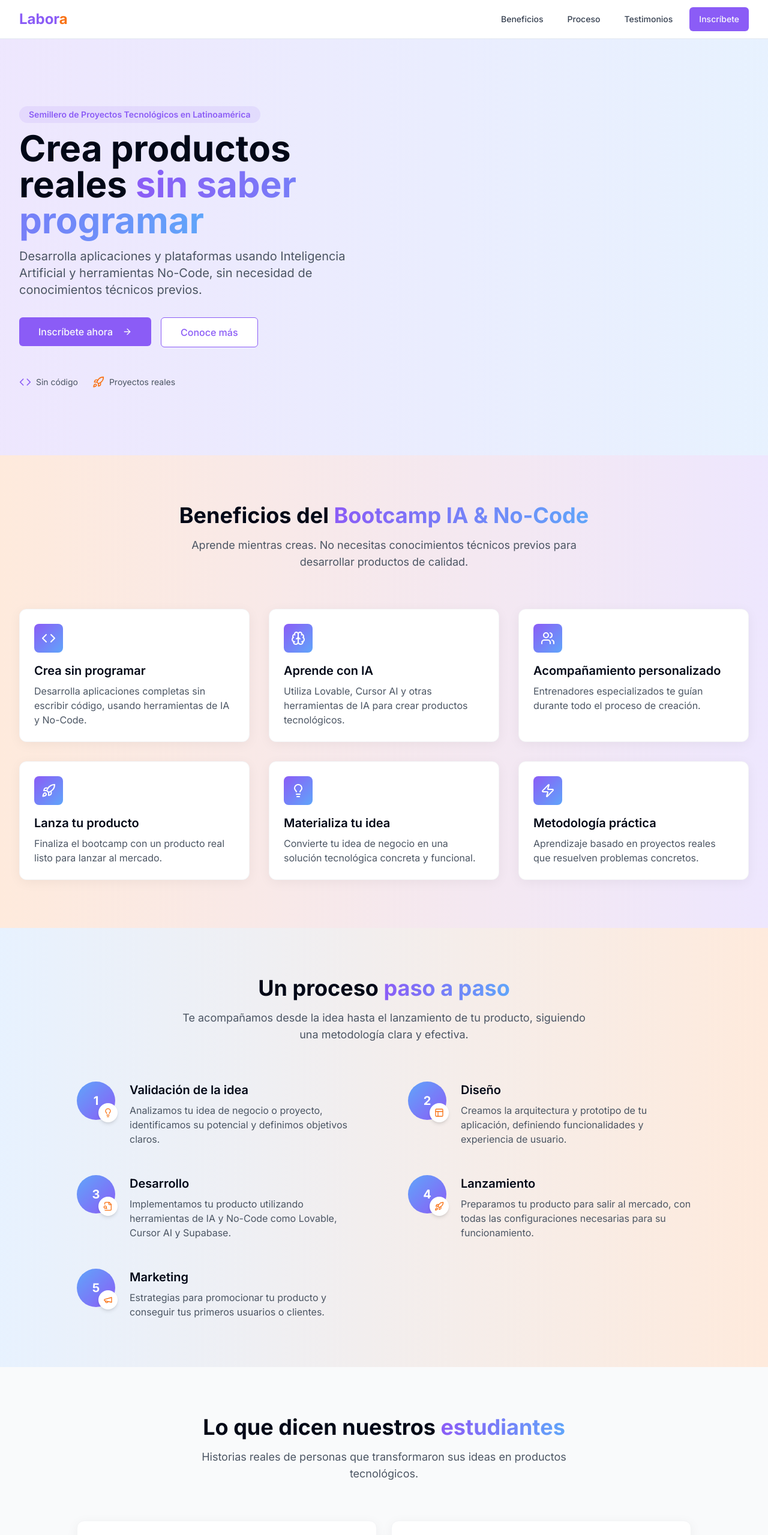
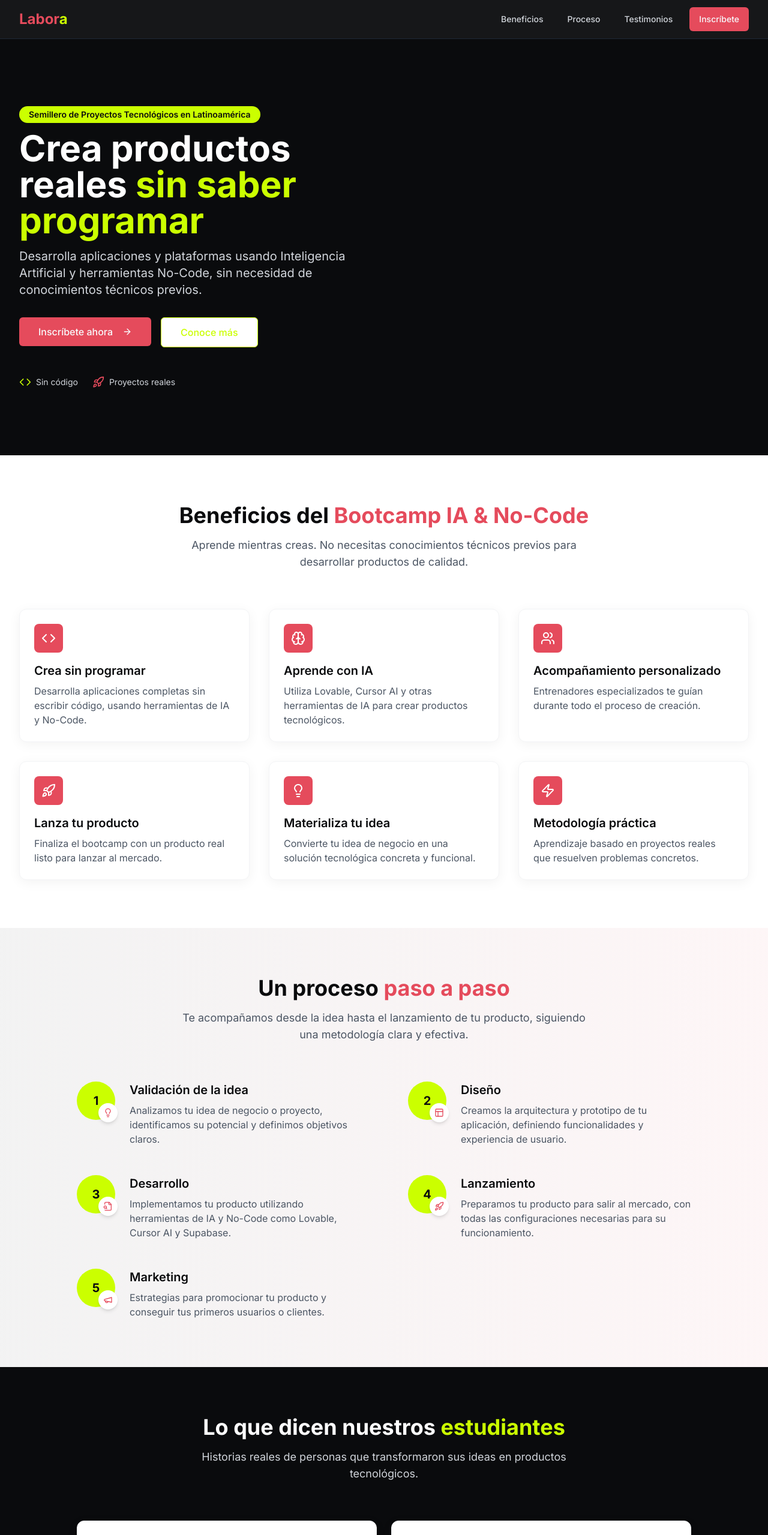
Before and after one commit to brandon-campus/labora-no-code-forge, a React (Vite) app: page / in a window 1280 px wide. Shown: the top 2559 px of the page at 60% size. Built offline with nearby package versions, Linux system fonts and the light colour scheme.

Commit message:
Refactor: Update design and structure
Update the design and structure of the landing page based on the provided specifications, including section layout, content arrangement, and title styling. Implement the specified color palette.

```diff
--- a/src/components/BenefitsSection.tsx
+++ b/src/components/BenefitsSection.tsx
@@ -15,10 +15,10 @@ const BenefitCard = ({ icon, title, description, delay }: BenefitCardProps) => {
       className="p-6 bg-white rounded-xl shadow-sm border border-gray-100 hover:shadow-md transition-shadow animate-fade-in-up testimonial-card"
       style={{ animationDelay: `${delay * 100}ms` }}
     >
-      <div className="w-12 h-12 flex items-center justify-center bg-gradient-to-br from-labora-purple to-labora-blue rounded-lg mb-4 text-white">
+      <div className="w-12 h-12 flex items-center justify-center bg-labora-red rounded-lg mb-4 text-white">
         {icon}
       </div>
-      <h3 className="text-xl font-semibold mb-2">{title}</h3>
+      <h3 className="text-xl font-semibold mb-2 text-labora-dark">{title}</h3>
       <p className="text-gray-600">{description}</p>
     </div>
   );
@@ -68,8 +68,8 @@ const BenefitsSection = () => {
     <section id="beneficios" className="benefits-gradient py-20">
       <div className="container mx-auto px-4 sm:px-6 lg:px-8">
         <div className="text-center mb-16">
-          <h2 className="text-3xl md:text-4xl font-bold mb-4">
-            Beneficios del <span className="gradient-text">Bootcamp IA & No-Code</span>
+          <h2 className="text-3xl md:text-4xl font-bold mb-4 text-labora-dark">
+            Beneficios del <span className="text-labora-red">Bootcamp IA & No-Code</span>
           </h2>
           <p className="text-gray-600 text-lg max-w-2xl mx-auto">
             Aprende mientras creas. No necesitas conocimientos técnicos previos para desarrollar productos de calidad.
--- a/src/components/HeroSection.tsx
+++ b/src/components/HeroSection.tsx
@@ -10,26 +10,26 @@ const HeroSection = () => {
         <div className="grid grid-cols-1 lg:grid-cols-2 gap-10 items-center">
           <div className="space-y-8 animate-fade-in-up lg:pr-10">
             <div>
-              <h2 className="inline-block mb-3 px-4 py-1 bg-labora-purple/10 text-labora-purple rounded-full text-sm font-semibold">
+              <h2 className="inline-block mb-3 px-4 py-1 bg-labora-neon text-labora-dark rounded-full text-sm font-semibold">
                 Semillero de Proyectos Tecnológicos en Latinoamérica
               </h2>
-              <h1 className="text-4xl md:text-5xl lg:text-6xl font-bold leading-tight mb-4">
-                Crea productos reales <span className="gradient-text">sin saber programar</span>
+              <h1 className="text-4xl md:text-5xl lg:text-6xl font-bold leading-tight mb-4 text-white">
+                Crea productos reales <span className="text-labora-neon">sin saber programar</span>
               </h1>
-              <p className="text-gray-600 text-lg md:text-xl mb-6">
+              <p className="text-gray-300 text-lg md:text-xl mb-6">
                 Desarrolla aplicaciones y plataformas usando Inteligencia Artificial y herramientas No-Code, sin necesidad de conocimientos técnicos previos.
               </p>
             </div>
 
             <div className="flex flex-col sm:flex-row gap-4">
               <a href="#contacto">
-                <Button className="bg-labora-purple hover:bg-labora-purple/90 px-8 py-6 text-base font-medium">
+                <Button className="bg-labora-red hover:bg-labora-red/90 px-8 py-6 text-base font-medium">
                   Inscríbete ahora
                   <ArrowRight className="ml-2 h-5 w-5" />
                 </Button>
               </a>
               <a href="#beneficios">
-                <Button variant="outline" className="border-labora-purple text-labora-purple hover:bg-labora-purple/10 px-8 py-6 text-base font-medium">
+                <Button variant="outline" className="border-labora-neon text-labora-neon hover:bg-labora-neon/10 px-8 py-6 text-base font-medium">
                   Conoce más
                 </Button>
               </a>
@@ -37,18 +37,18 @@ const HeroSection = () => {
 
             <div className="flex items-center gap-6 pt-4">
               <div className="flex items-center gap-2">
-                <Code className="h-5 w-5 text-labora-purple" />
-                <span className="text-sm text-gray-600">Sin código</span>
+                <Code className="h-5 w-5 text-labora-neon" />
+                <span className="text-sm text-gray-300">Sin código</span>
               </div>
               <div className="flex items-center gap-2">
-                <Rocket className="h-5 w-5 text-labora-orange" />
-                <span className="text-sm text-gray-600">Proyectos reales</span>
+                <Rocket className="h-5 w-5 text-labora-red" />
+                <span className="text-sm text-gray-300">Proyectos reales</span>
               </div>
             </div>
           </div>
 
           <div className="relative h-[400px] w-full animate-fade-in rounded-2xl overflow-hidden hidden lg:block">
-            <div className="absolute inset-0 bg-gradient-to-br from-labora-purple/20 to-labora-blue/20 rounded-2xl"></div>
+            <div className="absolute inset-0 bg-gradient-to-br from-labora-dark/90 to-labora-dark/70 rounded-2xl"></div>
             <img
               src="https://images.unsplash.com/photo-1581091226825-a6a2a5aee158?ixlib=rb-4.0.3&ixid=M3wxMjA3fDB8MHxwaG90by1wYWdlfHx8fGVufDB8fHx8fA%3D%3D&auto=format&fit=crop&w=2970&q=80"
               alt="Estudiantes aprendiendo tecnología"
--- a/src/components/Navbar.tsx
+++ b/src/components/Navbar.tsx
@@ -11,31 +11,31 @@ const Navbar = () => {
   };
 
   return (
-    <nav className="sticky top-0 w-full bg-white/80 backdrop-blur-md z-50 border-b">
+    <nav className="sticky top-0 w-full bg-labora-dark/95 backdrop-blur-md z-50 border-b border-gray-800">
       <div className="container mx-auto px-4 sm:px-6 lg:px-8">
         <div className="flex items-center justify-between h-16">
           <div className="flex items-center">
             <a href="#" className="flex-shrink-0">
-              <h1 className="text-2xl font-bold text-gray-900">
-                <span className="text-labora-purple">Labor</span>
-                <span className="text-labora-orange">a</span>
+              <h1 className="text-2xl font-bold text-white">
+                <span className="text-labora-red">Labor</span>
+                <span className="text-labora-neon">a</span>
               </h1>
             </a>
           </div>
 
           <div className="hidden md:block">
             <div className="ml-10 flex items-center space-x-4">
-              <a href="#beneficios" className="text-gray-700 hover:text-labora-purple px-3 py-2 rounded-md text-sm font-medium transition-colors">
+              <a href="#beneficios" className="text-gray-300 hover:text-labora-neon px-3 py-2 rounded-md text-sm font-medium transition-colors">
                 Beneficios
               </a>
-              <a href="#proceso" className="text-gray-700 hover:text-labora-purple px-3 py-2 rounded-md text-sm font-medium transition-colors">
+              <a href="#proceso" className="text-gray-300 hover:text-labora-neon px-3 py-2 rounded-md text-sm font-medium transition-colors">
                 Proceso
               </a>
-              <a href="#testimonios" className="text-gray-700 hover:text-labora-purple px-3 py-2 rounded-md text-sm font-medium transition-colors">
+              <a href="#testimonios" className="text-gray-300 hover:text-labora-neon px-3 py-2 rounded-md text-sm font-medium transition-colors">
                 Testimonios
               </a>
               <a href="#contacto">
-                <Button className="bg-labora-purple hover:bg-labora-purple/90">
+                <Button className="bg-labora-red hover:bg-labora-red/90">
                   Inscríbete
                 </Button>
               </a>
@@ -45,7 +45,7 @@ const Navbar = () => {
           <div className="md:hidden">
             <button
               onClick={toggleMenu}
-              className="inline-flex items-center justify-center p-2 rounded-md text-gray-700 hover:text-gray-900 focus:outline-none"
+              className="inline-flex items-center justify-center p-2 rounded-md text-gray-300 hover:text-white focus:outline-none"
             >
               {isMenuOpen ? <X size={24} /> : <Menu size={24} />}
             </button>
@@ -55,25 +55,25 @@ const Navbar = () => {
 
       {/* Mobile menu */}
       {isMenuOpen && (
-        <div className="md:hidden bg-white border-b">
+        <div className="md:hidden bg-labora-dark border-b border-gray-800">
           <div className="px-2 pt-2 pb-3 space-y-1 sm:px-3">
             <a
               href="#beneficios"
-              className="block px-3 py-2 rounded-md text-base font-medium text-gray-700 hover:text-labora-purple"
+              className="block px-3 py-2 rounded-md text-base font-medium text-gray-300 hover:text-labora-neon"
               onClick={toggleMenu}
             >
               Beneficios
             </a>
             <a
               href="#proceso"
-              className="block px-3 py-2 rounded-md text-base font-medium text-gray-700 hover:text-labora-purple"
+              className="block px-3 py-2 rounded-md text-base font-medium text-gray-300 hover:text-labora-neon"
               onClick={toggleMenu}
             >
               Proceso
             </a>
             <a
               href="#testimonios"
-              className="block px-3 py-2 rounded-md text-base font-medium text-gray-700 hover:text-labora-purple"
+              className="block px-3 py-2 rounded-md text-base font-medium text-gray-300 hover:text-labora-neon"
               onClick={toggleMenu}
             >
               Testimonios
@@ -82,7 +82,7 @@ const Navbar = () => {
               href="#contacto"
               onClick={toggleMenu}
             >
-              <Button className="w-full bg-labora-purple hover:bg-labora-purple/90 mt-2">
+              <Button className="w-full bg-labora-red hover:bg-labora-red/90 mt-2">
                 Inscríbete
               </Button>
             </a>
--- a/src/components/ProcessSection.tsx
+++ b/src/components/ProcessSection.tsx
@@ -17,7 +17,7 @@ const ProcessStep = ({ icon, title, description, number, delay }: ProcessStepPro
       style={{ animationDelay: `${delay * 100}ms` }}
     >
       <div className="flex-shrink-0">
-        <div className="w-16 h-16 bg-gradient-to-br from-labora-blue to-labora-purple rounded-full flex items-center justify-center text-white font-bold text-xl relative">
+        <div className="w-16 h-16 bg-labora-neon rounded-full flex items-center justify-center text-labora-dark font-bold text-xl relative">
           {number}
           <div className="absolute -right-1 -bottom-1 w-8 h-8 bg-white rounded-full flex items-center justify-center shadow-md">
             {icon}
@@ -25,7 +25,7 @@ const ProcessStep = ({ icon, title, description, number, delay }: ProcessStepPro
         </div>
       </div>
       <div>
-        <h3 className="text-xl font-semibold mb-2">{title}</h3>
+        <h3 className="text-xl font-semibold mb-2 text-labora-dark">{title}</h3>
         <p className="text-gray-600">{description}</p>
       </div>
     </div>
@@ -35,35 +35,35 @@ const ProcessStep = ({ icon, title, description, number, delay }: ProcessStepPro
 const ProcessSection = () => {
   const steps = [
     {
-      icon: <Lightbulb className="h-4 w-4 text-labora-orange" />,
+      icon: <Lightbulb className="h-4 w-4 text-labora-red" />,
       title: "Validación de la idea",
       description: "Analizamos tu idea de negocio o proyecto, identificamos su potencial y definimos objetivos claros.",
       number: 1,
       delay: 1
     },
     {
-      icon: <Layout className="h-4 w-4 text-labora-orange" />,
+      icon: <Layout className="h-4 w-4 text-labora-red" />,
       title: "Diseño",
       description: "Creamos la arquitectura y prototipo de tu aplicación, definiendo funcionalidades y experiencia de usuario.",
       number: 2,
       delay: 2
     },
     {
-      icon: <FileSearch className="h-4 w-4 text-labora-orange" />,
+      icon: <FileSearch className="h-4 w-4 text-labora-red" />,
       title: "Desarrollo",
       description: "Implementamos tu producto utilizando herramientas de IA y No-Code como Lovable, Cursor AI y Supabase.",
       number: 3,
       delay: 3
     },
     {
-      icon: <Rocket className="h-4 w-4 text-labora-orange" />,
+      icon: <Rocket className="h-4 w-4 text-labora-red" />,
       title: "Lanzamiento",
       description: "Preparamos tu producto para salir al mercado, con todas las configuraciones necesarias para su funcionamiento.",
       number: 4,
       delay: 4
     },
     {
-      icon: <Megaphone className="h-4 w-4 text-labora-orange" />,
+      icon: <Megaphone className="h-4 w-4 text-labora-red" />,
       title: "Marketing",
       description: "Estrategias para promocionar tu producto y conseguir tus primeros usuarios o clientes.",
       number: 5,
@@ -75,8 +75,8 @@ const ProcessSection = () => {
     <section id="proceso" className="process-gradient py-20">
       <div className="container mx-auto px-4 sm:px-6 lg:px-8">
         <div className="text-center mb-16">
-          <h2 className="text-3xl md:text-4xl font-bold mb-4">
-            Un proceso <span className="gradient-text">paso a paso</span>
+          <h2 className="text-3xl md:text-4xl font-bold mb-4 text-labora-dark">
+            Un proceso <span className="text-labora-red">paso a paso</span>
           </h2>
           <p className="text-gray-600 text-lg max-w-2xl mx-auto">
             Te acompañamos desde la idea hasta el lanzamiento de tu producto, siguiendo una metodología clara y efectiva.
--- a/src/components/TestimonialsSection.tsx
+++ b/src/components/TestimonialsSection.tsx
@@ -16,7 +16,7 @@ const TestimonialCard = ({ name, role, image, quote, delay }: TestimonialProps)
       className="bg-white rounded-xl p-6 shadow-sm border border-gray-100 testimonial-card animate-fade-in-up"
       style={{ animationDelay: `${delay * 100}ms` }}
     >
-      <div className="flex items-center gap-1 mb-4 text-yellow-400">
+      <div className="flex items-center gap-1 mb-4 text-labora-red">
         <Star className="h-4 w-4 fill-current" />
         <Star className="h-4 w-4 fill-current" />
         <Star className="h-4 w-4 fill-current" />
@@ -31,7 +31,7 @@ const TestimonialCard = ({ name, role, image, quote, delay }: TestimonialProps)
           className="w-12 h-12 rounded-full object-cover"
         />
         <div>
-          <h4 className="font-semibold">{name}</h4>
+          <h4 className="font-semibold text-labora-dark">{name}</h4>
           <p className="text-gray-500 text-sm">{role}</p>
         </div>
       </div>
@@ -72,13 +72,13 @@ const TestimonialsSection = () => {
   ];
 
   return (
-    <section id="testimonios" className="py-20 bg-gray-50">
+    <section id="testimonios" className="py-20 bg-labora-dark text-white">
       <div className="container mx-auto px-4 sm:px-6 lg:px-8">
         <div className="text-center mb-16">
-          <h2 className="text-3xl md:text-4xl font-bold mb-4">
-            Lo que dicen nuestros <span className="gradient-text">estudiantes</span>
+          <h2 className="text-3xl md:text-4xl font-bold mb-4 text-white">
+            Lo que dicen nuestros <span className="text-labora-neon">estudiantes</span>
           </h2>
-          <p className="text-gray-600 text-lg max-w-2xl mx-auto">
+          <p className="text-gray-300 text-lg max-w-2xl mx-auto">
             Historias reales de personas que transformaron sus ideas en productos tecnológicos.
           </p>
         </div>
--- a/src/index.css
+++ b/src/index.css
@@ -16,10 +16,10 @@
     --popover: 0 0% 100%;
     --popover-foreground: 222.2 84% 4.9%;
 
-    --primary: 260 96% 63%;
+    --primary: 354 76% 60%;
     --primary-foreground: 210 40% 98%;
 
-    --secondary: 33 97% 53%;
+    --secondary: 74 100% 59%;
     --secondary-foreground: 210 40% 98%;
 
     --muted: 210 40% 96.1%;
@@ -97,19 +97,19 @@
 }
 
 .gradient-text {
-  @apply bg-clip-text text-transparent bg-gradient-to-r from-labora-purple to-labora-blue;
+  @apply bg-clip-text text-transparent bg-gradient-to-r from-labora-red to-labora-neon;
 }
 
 .hero-gradient {
-  background: linear-gradient(90deg, rgba(139,92,246,0.15) 0%, rgba(96,165,250,0.15) 100%);
+  background-color: #0a0b0d;
 }
 
 .benefits-gradient {
-  background: linear-gradient(90deg, rgba(249,115,22,0.15) 0%, rgba(139,92,246,0.15) 100%);
+  background: #ffffff;
 }
 
 .process-gradient {
-  background: linear-gradient(90deg, rgba(96,165,250,0.15) 0%, rgba(249,115,22,0.15) 100%);
+  background: linear-gradient(90deg, rgba(10,11,13,0.05) 0%, rgba(229,75,92,0.05) 100%);
 }
 
 .testimonial-card {
--- a/src/pages/Index.tsx
+++ b/src/pages/Index.tsx
@@ -11,7 +11,7 @@ import Footer from '@/components/Footer';
 
 const Index = () => {
   return (
-    <div className="min-h-screen">
+    <div className="min-h-screen bg-white">
       <Navbar />
       <HeroSection />
       <BenefitsSection />
```
Also changed, not shown: src/components/ContactSection.tsx (+23 -23 lines), src/components/DemoSection.tsx (+7 -7 lines), tailwind.config.ts (+4 -3 lines).
